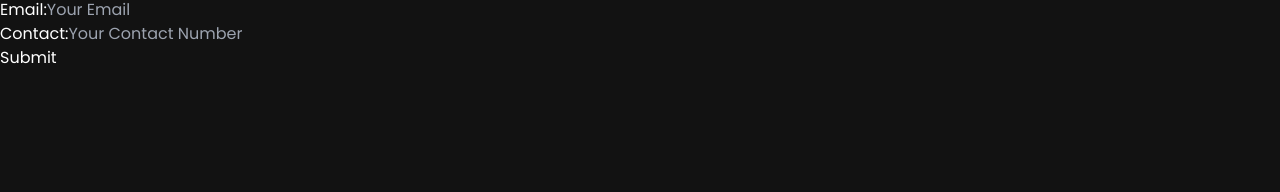
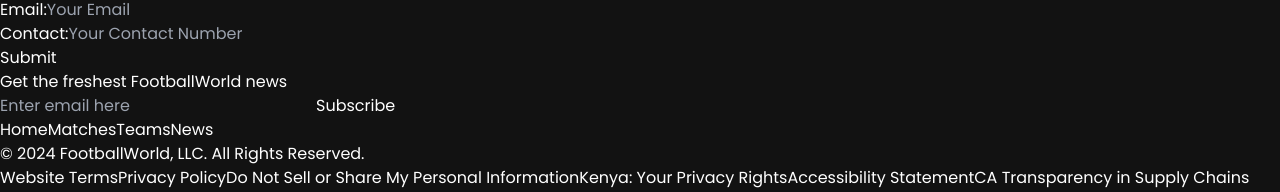
Before and after one commit to kiprotichabiud/footyworld, a React (Vite) app: page / in a window 1280 px wide. Shown: the part 895-1087 px from the top of the page. Before the commit the page ends 965 px from the top, so only its background shows below. Built offline with nearby package versions, Linux system fonts and the light colour scheme.

Commit message:
added some features

```diff
--- a/src/App.jsx
+++ b/src/App.jsx
@@ -7,6 +7,9 @@
 import Updates from './components/Updates';
 import About from './components/About';
 import Footer from './components/Footer';
+import Contact from './components/Contact';
+
+
 
 
 const App = () => {
@@ -29,6 +32,7 @@
       </Routes>
       <About/>
       <Footer/>
+      <Contact/>
     </Router>
   );
 };
--- /dev/null
+++ b/src/components/Contact.jsx
@@ -0,0 +1,51 @@
+const Contact = () => {
+    return (
+      <div className=" bg-green-900 p-6 m-3 rounded-lg text-center">
+        <div className="max-w-6xl mx-auto px-4 py-6">
+          <h2 className="text-2xl font-bold mb-4">Get the freshest FootballWorld news</h2>
+          <form className="space-y-4 flex-row">
+            <input
+              type="email"
+              placeholder="Enter email here"
+              className=" w-[300px] p-3 border border-gray-300 rounded-lg"
+              required
+            />
+            <button
+              type="submit"
+              className=" bg-black  px-2 text-white py-2 rounded-lg "
+            >
+              Subscribe
+            </button>
+            <div className="flex items-center">
+
+            </div>
+          </form>
+          <nav className="mt-6 space-x-4 text-center">
+            <a href="/home" className="text-white-600 hover:underline">Home</a>
+            <a href="/matches" className="text-white-600 hover:underline">Matches</a>
+            <a href="/teams" className="text-white-600 hover:underline">Teams</a>
+
+            <a href="/news" className="text-white-600 hover:underline">News</a>
+
+          </nav>
+        </div>
+        <div className=" bg-black py-4 rounded-md">
+          <div className="max-w-6xl mx-auto px-4">
+            <p className="text-center text-white">&copy; 2024 FootballWorld, LLC. All Rights Reserved.</p>
+            <nav className="mt-4 text-center space-x-4">
+              <a href="/terms" className="text-white-600 hover:underline">Website Terms</a>
+              <a href="/privacy" className="text-white-600 hover:underline">Privacy Policy</a>
+              <a href="/do-not-sell" className="text-white-600 hover:underline">Do Not Sell or Share My Personal Information</a>
+              <a href="/california-privacy" className="text-white-600 hover:underline">Kenya: Your Privacy Rights</a>
+              <a href="/accessibility" className="text-white-600 hover:underline">Accessibility Statement</a>
+              <a href="/ca-transparency" className="text-white-600 hover:underline">CA Transparency in Supply Chains Act</a>
+              <a href="/supplier-code" className="text-white-600 hover:underline">Supplier Code of Conduct</a>
+              <a href="/marketing-to-children" className="text-white-600 hover:underline">Marketing to Children</a>
+            </nav>
+          </div>
+        </div>
+      </div>
+    );
+  };
+
+  export default Contact;
--- a/src/components/Footer.jsx
+++ b/src/components/Footer.jsx
@@ -1,10 +1,10 @@
 const Footer = () => {
   return (
-    <div className="flex flex-col md:flex-row items-center md:justify-center p-4 ">
+    <div className=" justify-evenly flex flex-col md:flex-row items-center md:justify-center p-4 ">
       <div className="mb-4 md:mb-0 md:flex-1 md:mr-4">
         <img
           className="w-full h-[400px] object-cover rounded-lg"
-          src="https://plus.unsplash.com/premium_photo-1661763911173-f2f7becc70b0?w=700&auto=format&fit=crop&q=60&ixlib=rb-4.0.3&ixid=M3wxMjA3fDB8MHxzZWFyY2h8NXx8Y29udGFjdCUyMHVzfGVufDB8fDB8fHww"
+          src="https://images.unsplash.com/photo-1628258334105-2a0b3d6efee1?w=700&auto=format&fit=crop&q=60&ixlib=rb-4.0.3&ixid=M3wxMjA3fDB8MHxzZWFyY2h8N3x8Y29kZXxlbnwwfHwwfHx8MA%3D%3D"
           alt="Contact"
         />
       </div>
--- a/src/components/HeroSection.jsx
+++ b/src/components/HeroSection.jsx
@@ -1,6 +1,4 @@
 import { Link } from "react-router-dom";
-import video1 from "../assets/football1.mp4";
-import video2 from "../assets/football2.mp4";
 
 
 const HeroSection = () => {
```
Also changed, not shown: 2 other files (tests, documents, lock files or other folders).
